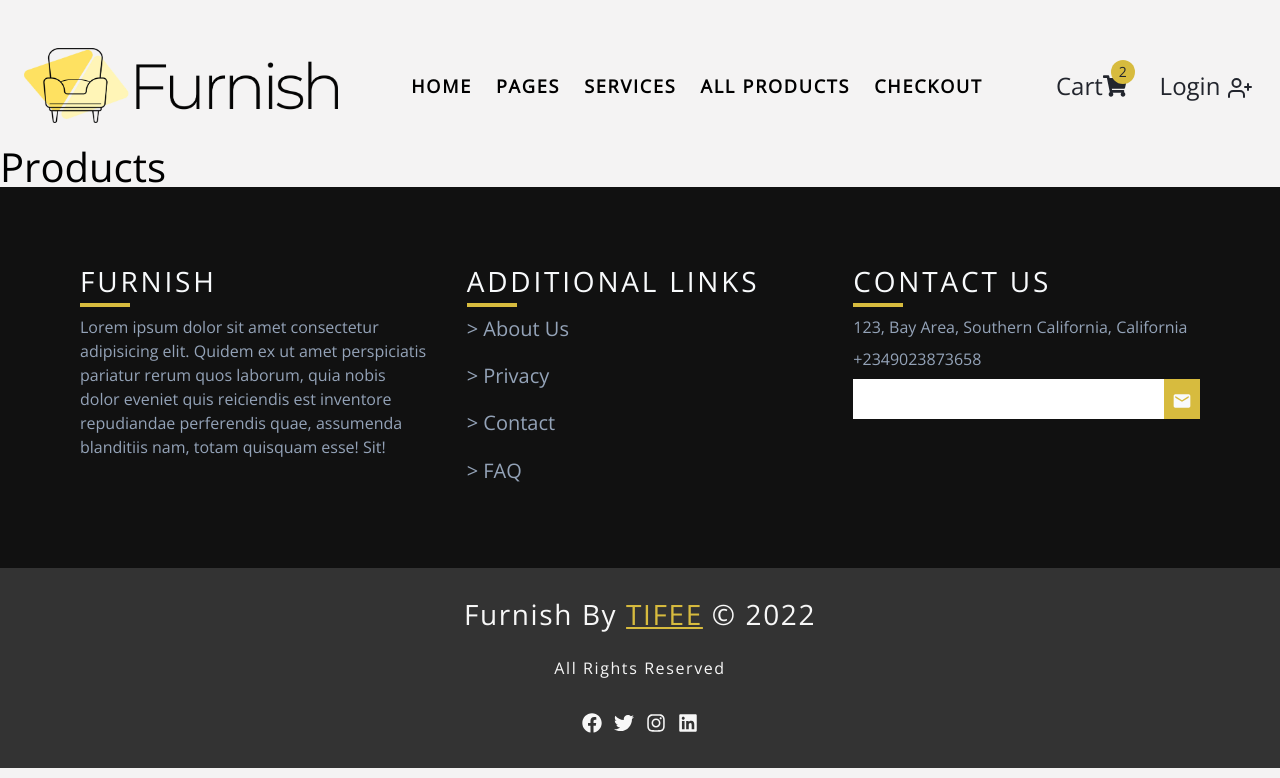
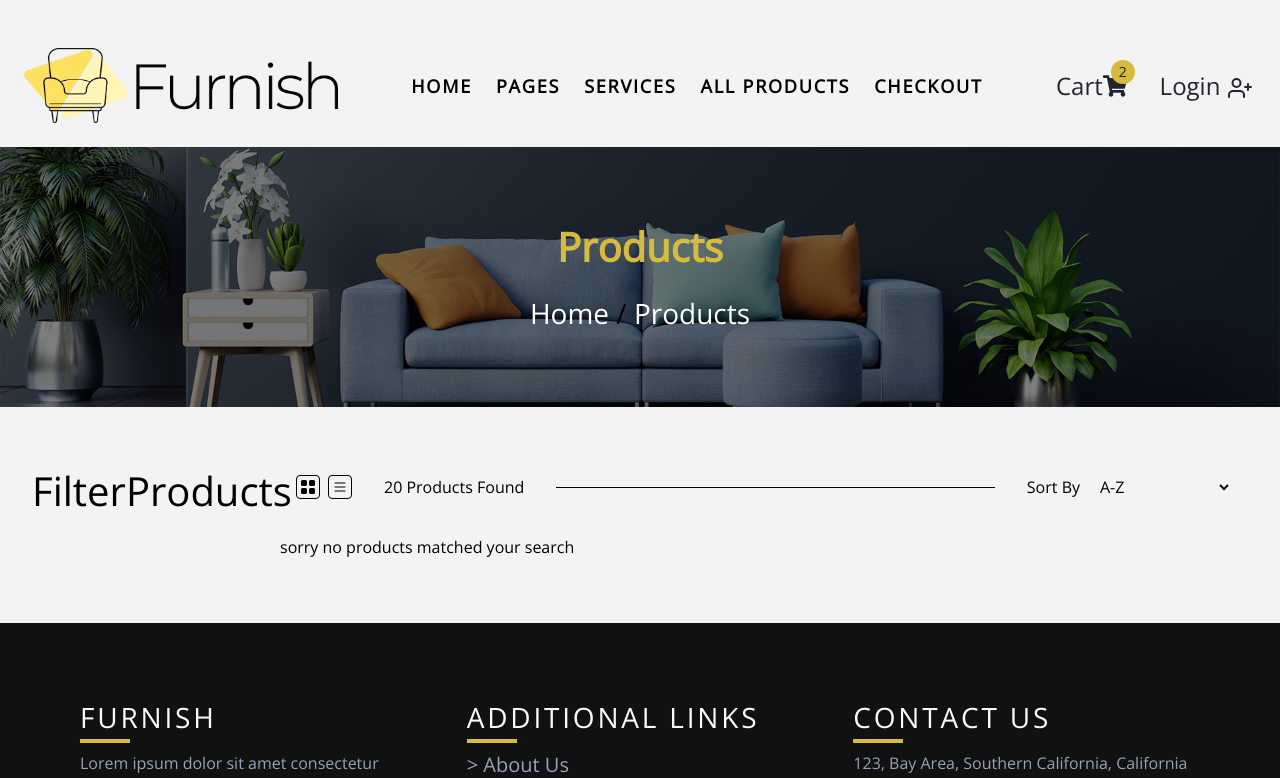
Before and after one commit to Tifee1/furnish-store, a React (Vite) app: page /products in a window 1280 px wide. Shown: the top 778 px of the page. Built offline with nearby package versions, Linux system fonts and the light colour scheme; no server answers.

Commit message:
feat: sort

```diff
--- a/src/components/FeaturedProducts.jsx
+++ b/src/components/FeaturedProducts.jsx
@@ -3,14 +3,34 @@ import useProductContext from '../context/productContext'
 import DisplayProducts from './products/DisplayProducts'
 
 const FeaturedProducts = () => {
-  const { featured } = useProductContext()
+  const { featured, loading, error } = useProductContext()
+
+  if (loading) {
+    return (
+      <section className='py-16'>
+        <div className='loading'></div>
+      </section>
+    )
+  }
+
+  if (error) {
+    return (
+      <section className='section-center py-20 text-center'>
+        <h2>oops,there was an error</h2>
+      </section>
+    )
+  }
 
   return (
     <section className='py-20 grid items-center'>
       <h2 className='font-[800] text-center uppercase'>featured products</h2>
       <div className='underline'></div>
       <div className='px-8 py-16'>
-        <DisplayProducts products={featured.slice(0, 3)} />
+        <section className='grid tm:grid-cols-2 xl:grid-cols-3 tm:gap-8'>
+          {featured.slice(0, 3).map((product) => {
+            return <DisplayProducts key={product.id} {...product} />
+          })}
+        </section>
         <Link
           to='/products'
           className='trans w-[200px] text-center block mx-auto bg-yel text-white uppercase px-6 py-3 rounded-lg tracking-widest hover:bg-black mt-4'
--- /dev/null
+++ b/src/components/products/AllProducts.jsx
@@ -0,0 +1,11 @@
+import useFilterContext from '../../context/filterContext'
+
+const AllProducts = () => {
+  const { filtered_products: products } = useFilterContext()
+
+  if (products.length < 1) {
+    return <h5>sorry no products matched your search</h5>
+  }
+  return <>hello</>
+}
+export default AllProducts
--- a/src/components/products/DisplayProducts.jsx
+++ b/src/components/products/DisplayProducts.jsx
@@ -3,26 +3,11 @@ import { Link } from 'react-router-dom'
 import useProductContext from '../../context/productContext'
 import { formatPrice } from '../../utils/helpers'
 
-const DisplayProducts = ({ products }) => {
-  const { loading, error } = useProductContext()
-
-  if (loading) {
-    return <div className='loading'></div>
-  }
-
-  if (error) {
-    return <h2>oops,there was an error</h2>
-  }
+const DisplayProducts = (product) => {
+  const { id, name, price, image } = product
 
   return (
-    <section className='grid tm:grid-cols-2 xl:grid-cols-3 tm:gap-8'>
-      {products.map((product) => {
-        const { id, name, price, image } = product
-        return (
-          <article
-            key={id}
-            className='product bg-black text-white p-2 mb-8 rounded-md'
-          >
+    <article className='product bg-black text-white p-2 mb-8 rounded-md'>
       <div className='relative overflow-hidden'>
         <img
           src={image}
@@ -42,8 +27,6 @@ const DisplayProducts = ({ products }) => {
       </div>
     </article>
   )
-      })}
-    </section>
-  )
 }
+
 export default DisplayProducts
--- /dev/null
+++ b/src/components/products/FilterProducts.jsx
@@ -0,0 +1,4 @@
+const FilterProducts = () => {
+  return <h2>FilterProducts</h2>
+}
+export default FilterProducts
--- /dev/null
+++ b/src/components/products/Sort.jsx
@@ -0,0 +1,37 @@
+import { BsFillGridFill, BsList } from 'react-icons/bs'
+
+const Sort = () => {
+  return (
+    <section className='grid grid-cols-[1fr] im:grid-cols-[auto_auto_1fr_auto]  items-center px-4 mb-8 gap-y-3 im:gap-y-0 im:gap-x-8 im-mb-8'>
+      <div className='w-[50px] im:w-auto grid grid-cols-2 gap-x-2'>
+        <button className='border border-black bg-transparent h-6 w-6 flex items-center justify-center rounded-[0.25rem] cursor-pointer text-base'>
+          <BsFillGridFill />
+        </button>
+        <button className='border border-black bg-transparent h-6 w-6 flex items-center justify-center rounded-[0.25rem] cursor-pointer text-base'>
+          <BsList />
+        </button>
+      </div>
+      <p className='capitalize tm:mb-0'>20 products found</p>
+      <hr className='border-black' />
+      <form>
+        <label
+          htmlFor='sort'
+          className='text-base capitalize inline-block mr-2'
+        >
+          sort by
+        </label>
+        <select
+          name='sort'
+          id='sort'
+          className='bg-transparent border-transparent text-base capitalize py-1 px-2'
+        >
+          <option value='a-z'>a-z</option>
+          <option value='z-a'>z-a</option>
+          <option value='lowest'>price (lowest)</option>
+          <option value='highest'>price (highest)</option>
+        </select>
+      </form>
+    </section>
+  )
+}
+export default Sort
--- /dev/null
+++ b/src/context/filterContext.jsx
@@ -0,0 +1,35 @@
+import React from 'react'
+import { useReducer } from 'react'
+import { useEffect } from 'react'
+import { useContext } from 'react'
+import useProductContext from './productContext'
+import reducer from './filterReducer'
+
+const FilterContext = React.createContext()
+
+const initialState = {
+  all_products: [],
+  filtered_products: [],
+  grid_view: true,
+}
+
+export const FilterProvider = ({ children }) => {
+  const { products } = useProductContext()
+  const [state, dispatch] = useReducer(reducer, initialState)
+
+  useEffect(() => {
+    dispatch({ type: 'SET_PRODUCTS', payload: products })
+  }, [products])
+
+  return (
+    <FilterContext.Provider value={{ ...state }}>
+      {children}
+    </FilterContext.Provider>
+  )
+}
+
+const useFilterContext = () => {
+  return useContext(FilterContext)
+}
+
+export default useFilterContext
--- /dev/null
+++ b/src/context/filterReducer.jsx
@@ -0,0 +1,11 @@
+const reducer = (state, action) => {
+  if (action.type === 'SET_PRODUCTS') {
+    return {
+      ...state,
+      all_products: action.payload,
+      filtered_products: action.payload,
+    }
+  }
+  throw new Error(`no matching '${action.type}' action type`)
+}
+export default reducer
--- a/src/index.css
+++ b/src/index.css
@@ -131,6 +131,15 @@ h4 {
   .section {
     @apply py-20 grid items-center justify-center;
   }
+  .section-center {
+    @apply w-[90vw] max-w-7xl mx-auto;
+  }
+  @media (min-width: 1008px) {
+    .section-center {
+      @apply w-[95vw];
+    }
+  }
+
   .underline {
     @apply bg-yel h-2 w-[100px] mx-auto mt-3;
   }
--- a/src/main.jsx
+++ b/src/main.jsx
@@ -5,12 +5,15 @@ import { AppProvider } from './context/appcontext'
 import 'react-responsive-carousel/lib/styles/carousel.min.css'
 import './index.css'
 import { ProductProvider } from './context/productContext'
+import { FilterProvider } from './context/filterContext'
 
 ReactDOM.createRoot(document.getElementById('root')).render(
   <React.StrictMode>
     <AppProvider>
       <ProductProvider>
-        <App />
+        <FilterProvider>
+          <App />
+        </FilterProvider>
       </ProductProvider>
     </AppProvider>
   </React.StrictMode>
--- a/src/pages/Products.jsx
+++ b/src/pages/Products.jsx
@@ -1,4 +1,20 @@
+import Hero from '../components/Hero'
+import AllProducts from '../components/products/AllProducts'
+import FilterProducts from '../components/products/FilterProducts'
+import Sort from '../components/products/Sort'
+
 const Products = () => {
-  return <h2>Products</h2>
+  return (
+    <>
+      <Hero title='products' />
+      <section className='section-center gap-x-12 gap-y-6 grid tm:grid-cols-[200px,1fr] my-16 mx-auto'>
+        <FilterProducts />
+        <div>
+          <Sort />
+          <AllProducts />
+        </div>
+      </section>
+    </>
+  )
 }
 export default Products
```
Lines whose indentation alone changed are shown as unchanged.
